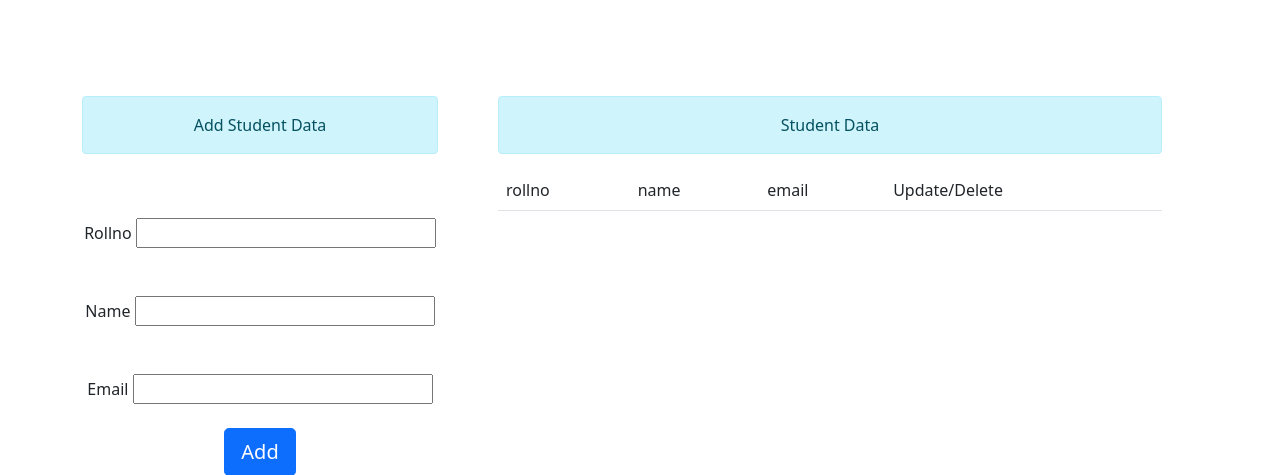
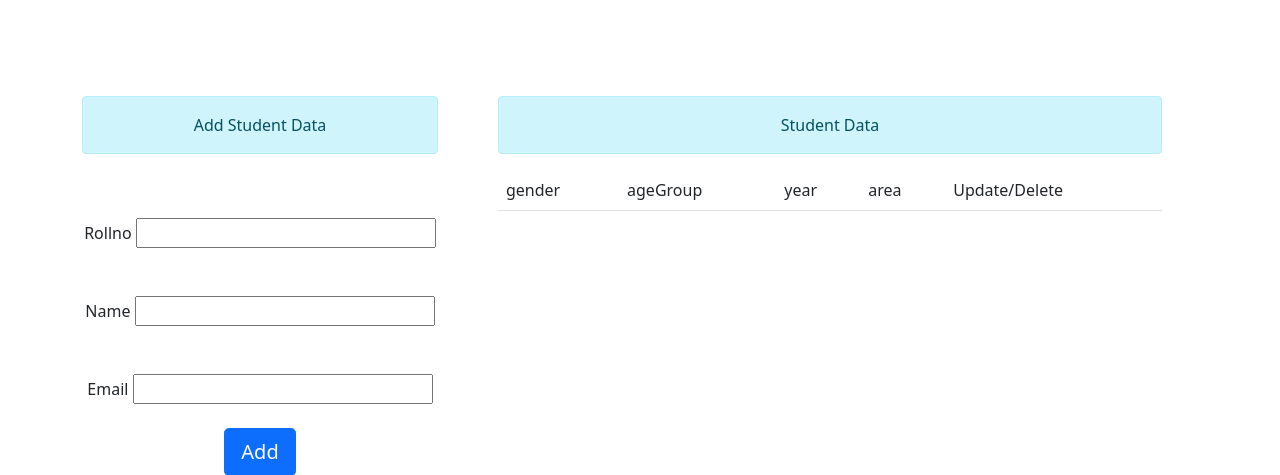
Before and after one commit to pfcv99/django, a Django app: page / in a window 1280 px wide. Shown: the top 475 px of the page. Run offline with Django 3.2, Linux system fonts and the light colour scheme; data that the repository does not hold is empty.

Commit message:
versao13_21

```diff
--- a/StudentLifeApp/templates/index.html
+++ b/StudentLifeApp/templates/index.html
@@ -29,20 +29,24 @@
                     <button class="btn btn-primary btn-lg" type="submit">Add</button>
                 </form>
             </div>
+
             <div class="col-sm-8 p-5">
                 <div class="alert alert-info text-center">Student Data</div>
                 <table class="table">
                     <thead>
-                        <td>rollno</td>
-                        <td>name</td>
-                        <td>email</td>
+                        <td>gender</td>
+                        <td>ageGroup</td>
+                        <td>year</td>
+                        <td>area</td>
                         <td>Update/Delete</td>
                     </thead>
                     {%for data in studata%}
                     <tr>
-                        <td>{{data.rollno}}</td>
-                        <td>{{data.name}}</td>
-                        <td>{{data.email}}</td>
+                        <td>{{data.id}}</td>
+                        <td>{{data.gender}}</td>
+                        <td>{{data.ageGroup}}</td>
+                        <td>{{data.year}}</td>
+                        <td>{{data.area}}</td>
                         <td>
                         <div class="d-flex">
                             <a href="update/{{data.id}}/" class="btn btn-success btn-sm mx-1">Edit</a>
```
